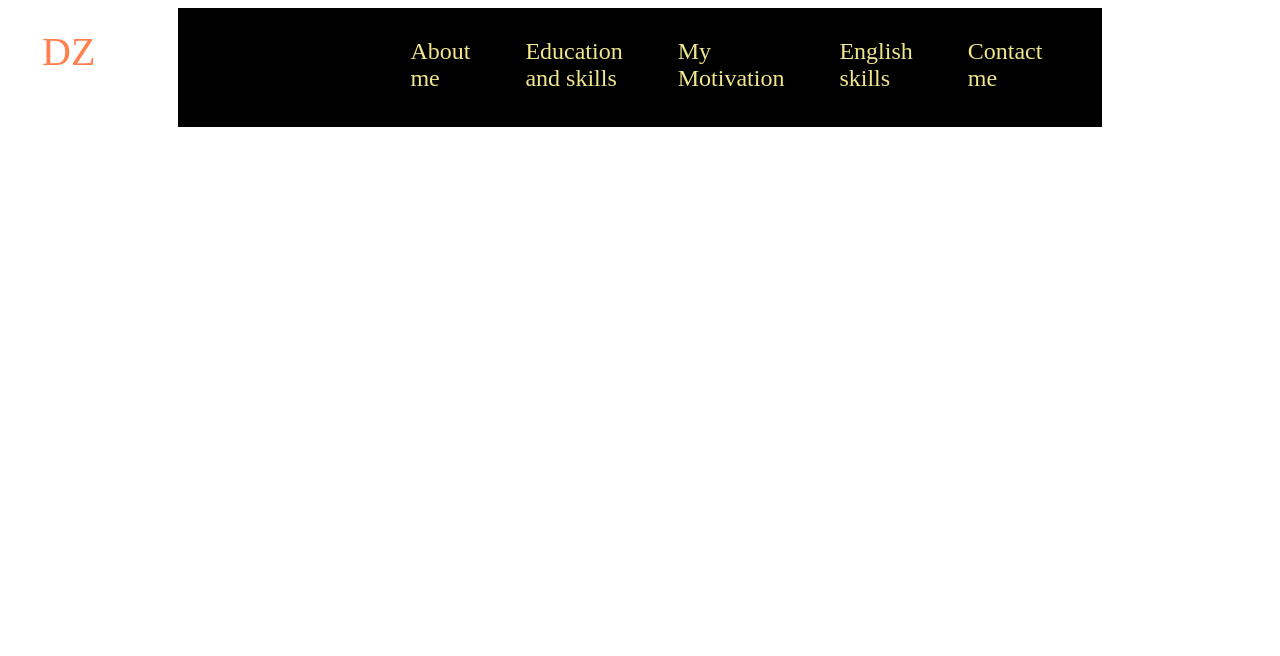
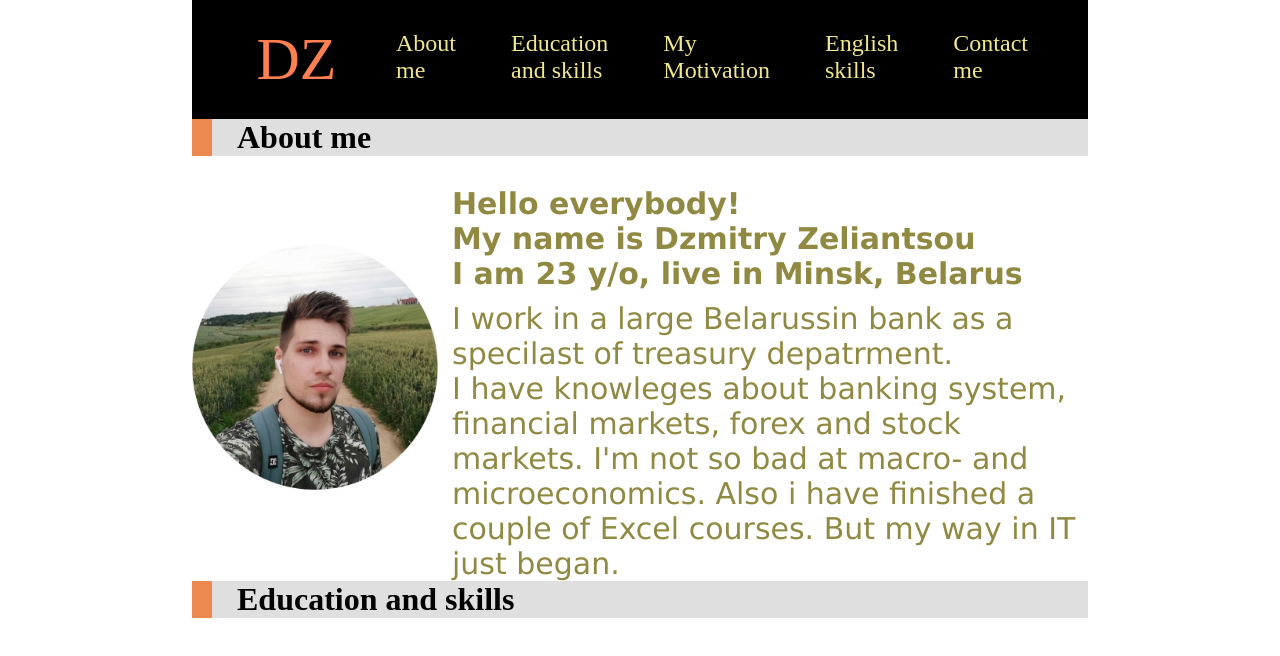
Before and after one commit to DzmitryZel/rsschool-cv, a plain HTML site: page index.html in a window 1280 px wide. Drawn offline with Linux system fonts and the light colour scheme.

Commit message:
feat:finish part abought me

```diff
--- a/index.html
+++ b/index.html
@@ -9,7 +9,10 @@
 </head>
 <body class="body">
     <header class="header">
-        <div class="logo"> DZ </div>
+        <div class="header_logo">
+            <div class="logo">DZ</div>
+        </div>
+        <nav>
         <div class="header_menu">
             <div class="menu_but"><a href="#AboutME">About me</a></div>
             <div class="menu_but"><a href="#Education">Education and skills</a></div>
@@ -17,6 +20,31 @@
             <div class="menu_but"><a href="#EnglishSkills">English skills</a></div>
             <div class="menu_but"><a href="#Contacts">Contact me</a></div>
         </div>
+        </nav>
     </header>
+    <main>
+        <h1 class="section_about_me"><a name="AboutME"></a> About me</h1>
+        <div class="about_me">
+            <div class="photo">
+              <img width="250px" src="cv-photo.jpg">
+            </div>
+            <div class="about_me_txt">
+             <div class="hello"><b>
+                 Hello everybody!
+                 <br>
+                 My name is Dzmitry Zeliantsou
+                 <br>
+                 I am 23 y/o, live in Minsk, Belarus </b>
+             </div>
+             <div class="introduction">
+                I work in a large Belarussin bank as a specilast of treasury depatrment. <br>
+                I have knowleges about banking system, financial markets, forex and stock markets.
+                I'm not so bad at macro- and microeconomics.
+                Also i have finished a couple of Excel courses.
+                But my way in IT just began.
+            </div>
+        </div>
+    </main>
+    <h1 class="section_about_me">Education and skills</h1>
 </body>
 </html>
--- a/style.css
+++ b/style.css
@@ -1,23 +1,29 @@
+.body{
+    width: 70%;
+    margin: auto;
+}
 a{
     text-decoration: none;
     color: khaki;
 }
-.logo{
+.header_logo{
+    display: flex;
+    align-items: center;
     color: coral;
-    font-size: 40px;
-    padding-right: 300px;
+    font-size: 60px;
+    justify-content: center;
+    width: 50%;
+
 }
 .header{
-    max-width: 70%;
     margin: auto;
     display: flex;
-    justify-content: flex-end;
     padding: 20px;
     background-color: black;
 }
 .header_menu{
     display: flex;
-    align-items: center;
+    float: right;
 }
 .menu_but{
     padding-right: 40px;
@@ -30,3 +36,42 @@ a{
     background-color: rgb(105, 101, 59);
     border-radius: 20px;
 }
+.section_about_me{
+    position: relative;
+    padding-left: 45px;
+    margin: auto;
+    background-color: rgba(128, 128, 128, 0.253);
+}
+.section_about_me::before{
+    position: absolute;
+    content: "";
+    left:0;
+    top: 0;
+    width: 20px;
+    height: 37px;
+    background-color: #f25900a2;
+}
+.about_me{
+    display: flex;
+    background-color: rgb(255, 255, 255);
+    margin: auto;
+    align-items: center;
+    border-bottom: khaki 10px;
+}
+.photo{
+    margin-right: 10px;
+}
+.hello{
+    font-size: 30px;
+    font-family: 'Lucida Sans', 'Lucida Sans Regular', 'Lucida Grande', 'Lucida Sans Unicode', Geneva, Verdana, sans-serif ;
+    margin-bottom: 10px;
+    margin-top: 30px;
+    color: rgb(145, 137, 66);
+    text-align: start;
+}
+.introduction{
+    color: rgb(145, 137, 66);
+    font-family: 'Lucida Sans', 'Lucida Sans Regular', 'Lucida Grande', 'Lucida Sans Unicode', Geneva, Verdana, sans-serif;
+    font-size: 30px;
+    text-align: start;
+}
```
Also changed, not shown: 1 other file. Lines whose indentation alone changed are shown as unchanged.
